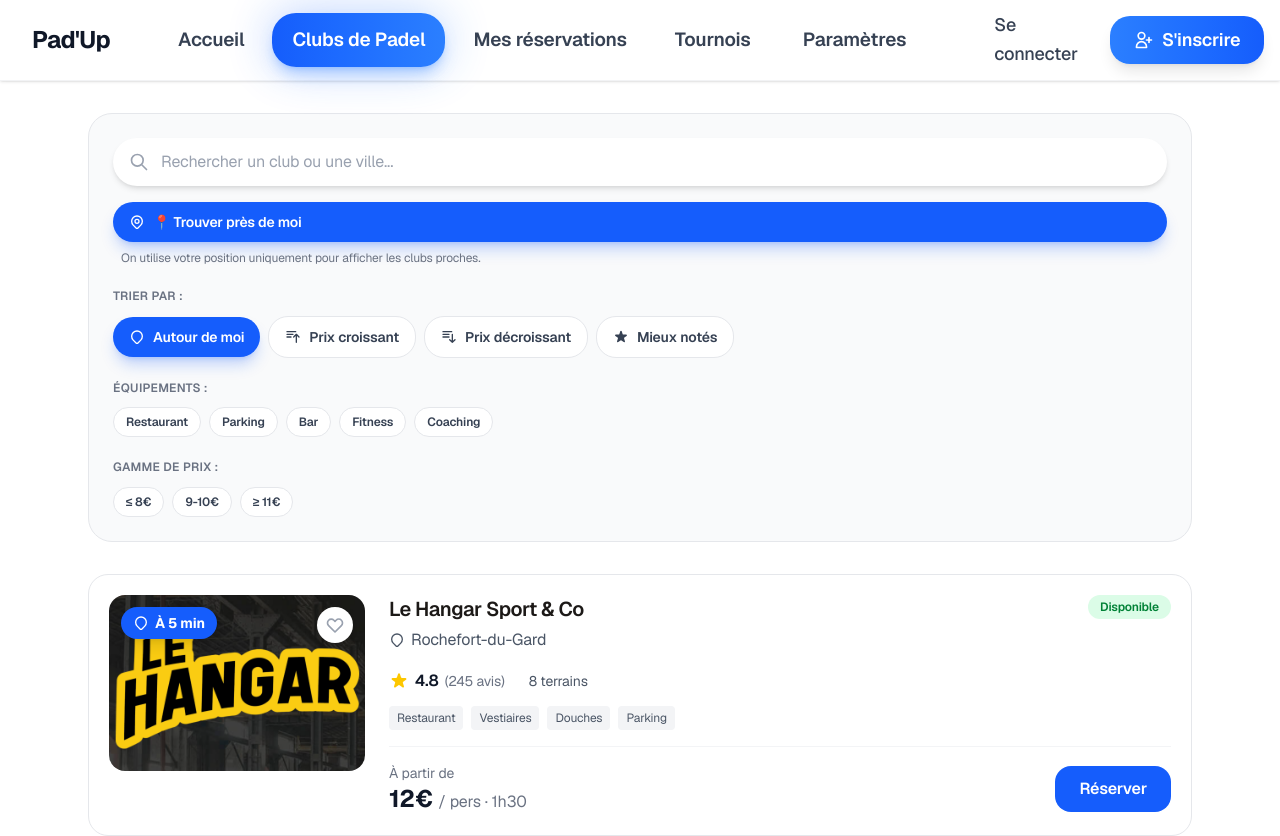
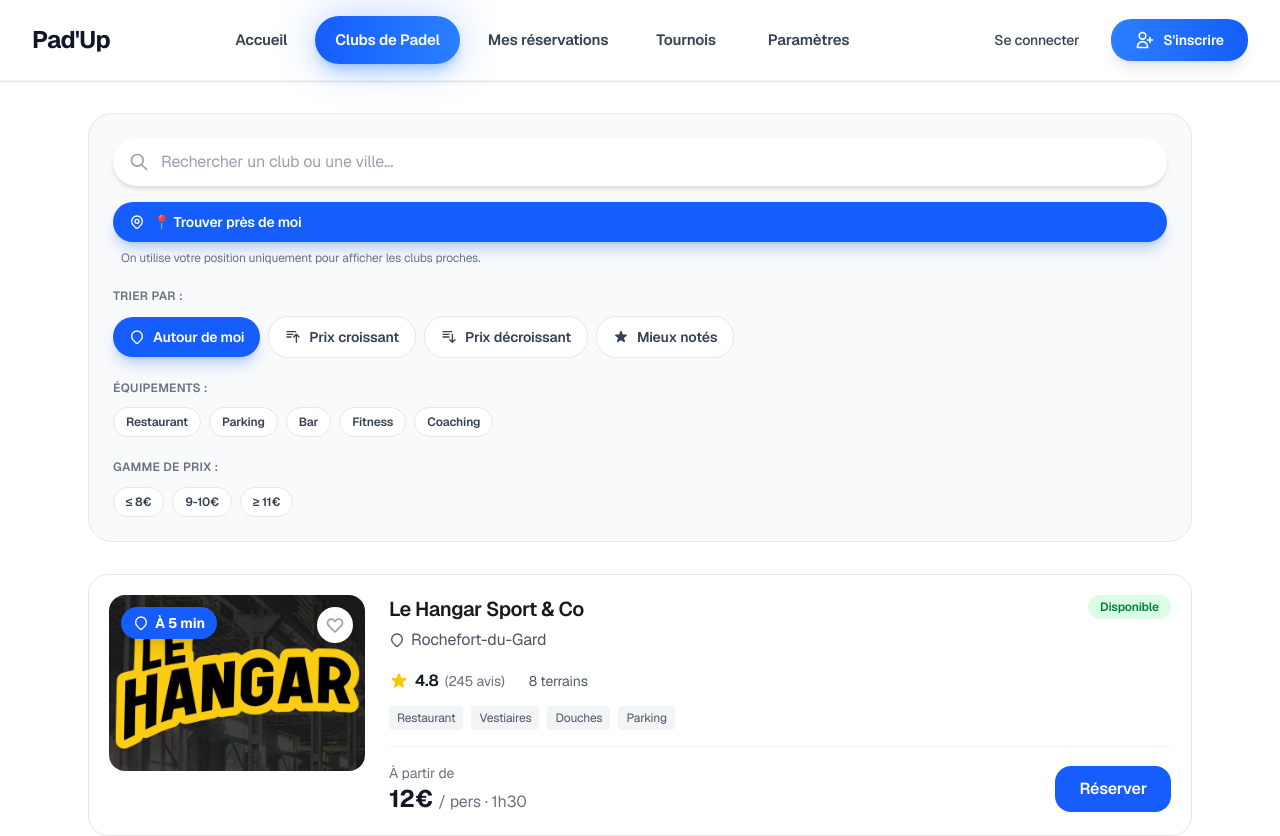
Before and after one commit to mathisenault-pixel/padup, a Next.js app: page /player/clubs in a window 1280 px wide. Shown: the top 836 px of the page. Built offline with nearby package versions, Linux system fonts and the light colour scheme.

Commit message:
feat: reduce navigation and auth button font sizes by 1.3x
- Navigation tabs: 19px -> 15px (19 / 1.3 = 14.6)
- Se connecter: 18px -> 14px (18 / 1.3 = 13.8)
- S'inscrire: 18px -> 14px (18 / 1.3 = 13.8)

```diff
--- a/app/player/(authenticated)/components/PlayerNav.tsx
+++ b/app/player/(authenticated)/components/PlayerNav.tsx
@@ -74,7 +74,7 @@ export default function PlayerNav() {
           <Link
             key={item.href}
             href={item.href}
-            className={`group relative inline-flex items-center px-5 py-3 text-[19px] font-semibold rounded-2xl transition-all duration-300 whitespace-nowrap ${
+            className={`group relative inline-flex items-center px-5 py-3 text-[15px] font-semibold rounded-2xl transition-all duration-300 whitespace-nowrap ${
               isActive(item.href)
                 ? 'text-white bg-gradient-to-r from-blue-600 to-blue-500 shadow-lg shadow-blue-500/30'
                 : 'text-gray-700 hover:text-gray-900 hover:bg-gray-100'
@@ -94,7 +94,7 @@ export default function PlayerNav() {
           <Link
             key={item.href}
             href={item.href}
-            className={`group relative inline-flex items-center px-5 py-3 text-[19px] font-semibold rounded-2xl transition-all duration-300 whitespace-nowrap ${
+            className={`group relative inline-flex items-center px-5 py-3 text-[15px] font-semibold rounded-2xl transition-all duration-300 whitespace-nowrap ${
               isActive(item.href)
                 ? 'text-white bg-gradient-to-r from-blue-600 to-blue-500 shadow-lg shadow-blue-500/30'
                 : 'text-gray-700 hover:text-gray-900 hover:bg-gray-100'
--- a/app/player/(authenticated)/layout.tsx
+++ b/app/player/(authenticated)/layout.tsx
@@ -28,13 +28,13 @@ export default async function PlayerAuthLayout({
             <div className="flex items-center gap-3">
               <Link
                 href="/login"
-                className="px-5 py-2.5 text-[18px] font-medium text-gray-700 hover:text-gray-900 hover:bg-gray-100 rounded-xl transition-all duration-200"
+                className="px-5 py-2.5 text-[14px] font-medium text-gray-700 hover:text-gray-900 hover:bg-gray-100 rounded-xl transition-all duration-200"
               >
                 Se connecter
               </Link>
               <Link
                 href="/login"
-                className="group relative px-6 py-2.5 bg-gradient-to-r from-blue-500 to-blue-600 hover:from-blue-600 hover:to-blue-700 text-white text-[18px] font-semibold rounded-xl transition-all duration-300 shadow-lg hover:shadow-xl hover:scale-105"
+                className="group relative px-6 py-2.5 bg-gradient-to-r from-blue-500 to-blue-600 hover:from-blue-600 hover:to-blue-700 text-white text-[14px] font-semibold rounded-xl transition-all duration-300 shadow-lg hover:shadow-xl hover:scale-105"
               >
                 <span className="flex items-center gap-2">
                   <svg className="w-5 h-5" fill="none" stroke="currentColor" viewBox="0 0 24 24">
```
